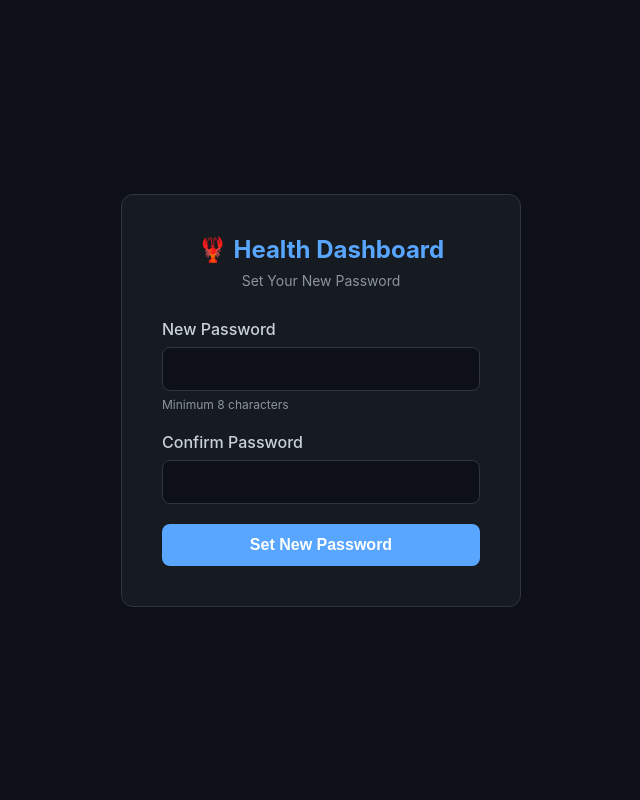
After one commit to ElClawdia/auroran-health-dashboard, a Flask app: template templates/set_password.html in a window 1280 px wide. The commit adds this page. Shown: the whole page, without its empty margins (319-959 px from the left). Run offline with Flask 3, Linux system fonts and the light colour scheme; the template is opened without the code that fills it, so the values that code supplies are empty.

Commit message:
Simplify password reset to email-only verification
- Remove current password requirement from password change
- Send email with link to set new password
- Add set_password.html template for entering new password
- User clicks link, enters new password, done

Co-authored-by: Cursor <cursoragent@cursor.com>

```diff
--- a/app.py
+++ b/app.py
@@ -241,31 +241,14 @@ def account_page():
 @app.route('/account/change-password', methods=['POST'])
 @login_required
 def request_password_change():
-    """Request password change - sends verification email"""
+    """Request password change - sends verification email with link to set new password"""
     user = get_current_user()
-    data = request.get_json() if request.is_json else request.form
 
-    current_password = data.get('current_password')
-    new_password = data.get('new_password')
-
-    if not current_password or not new_password:
-        return jsonify({"error": "Current and new password required"}), 400
-
-    # Verify current password
-    if not authenticate(session['user'], current_password):
-        return jsonify({"error": "Current password is incorrect"}), 400
-
-    if len(new_password) < 8:
-        return jsonify({"error": "New password must be at least 8 characters"}), 400
-
-    # Hash the new password
-    password_hash, salt = hash_password(new_password)
-
-    # Generate reset token
-    token = generate_reset_token(session['user'], password_hash, salt)
+    # Generate reset token (no password yet - user will set it after clicking link)
+    token = generate_reset_token(session['user'])
 
     # Build verification link
-    reset_link = url_for('verify_password_change', token=token, _external=True)
+    reset_link = url_for('set_new_password', token=token, _external=True)
 
     # Send email
     email_sent = send_password_reset_email(
@@ -277,7 +260,7 @@ def request_password_change():
     if email_sent:
         return jsonify({
             "success": True,
-            "message": f"Verification email sent to {user['email']}. Please check your inbox."
+            "message": f"Password reset link sent to {user['email']}. Please check your inbox."
         })
     else:
         return jsonify({
@@ -287,24 +270,57 @@ def request_password_change():
         })
 
 
-@app.route('/verify-password/<token>')
-def verify_password_change(token):
-    """Verify password change from email link"""
+@app.route('/reset-password/<token>', methods=['GET', 'POST'])
+def set_new_password(token):
+    """Show form to set new password after clicking email link"""
+    from email_service import verify_reset_token
+
+    # Verify token is valid (don't consume yet)
+    token_data = verify_reset_token(token)
+
+    if not token_data:
+        return render_template('password_verified.html',
+                             success=False,
+                             message="Invalid or expired password reset link.")
+
+    if request.method == 'GET':
+        # Show the password reset form
+        return render_template('set_password.html', token=token)
+
+    # POST - process new password
+    new_password = request.form.get('new_password')
+    confirm_password = request.form.get('confirm_password')
+
+    if not new_password or not confirm_password:
+        return render_template('set_password.html', token=token,
+                             error="Please fill in both password fields.")
+
+    if new_password != confirm_password:
+        return render_template('set_password.html', token=token,
+                             error="Passwords do not match.")
+
+    if len(new_password) < 8:
+        return render_template('set_password.html', token=token,
+                             error="Password must be at least 8 characters.")
+
+    # Now consume the token
+    from email_service import consume_reset_token
     token_data = consume_reset_token(token)
 
     if not token_data:
         return render_template('password_verified.html',
                              success=False,
-                             message="Invalid or expired verification link.")
+                             message="Invalid or expired password reset link.")
 
-    # Update the user's password
+    # Hash and save the new password
     from auth import load_users, save_users
+    password_hash, salt = hash_password(new_password)
     users = load_users()
     username = token_data['username']
 
     if username in users:
-        users[username]['password_hash'] = token_data['password_hash']
-        users[username]['salt'] = token_data['salt']
+        users[username]['password_hash'] = password_hash
+        users[username]['salt'] = salt
         save_users(users)
 
         return render_template('password_verified.html',
--- /dev/null
+++ b/templates/set_password.html
@@ -0,0 +1,157 @@
+<!DOCTYPE html>
+<html lang="en">
+<head>
+    <meta charset="UTF-8">
+    <meta name="viewport" content="width=device-width, initial-scale=1.0">
+    <title>Set New Password - Health Dashboard</title>
+    <style>
+        :root {
+            --bg: #0d1117;
+            --card-bg: #161b22;
+            --border: #30363d;
+            --text: #c9d1d9;
+            --text-dim: #8b949e;
+            --primary: #58a6ff;
+            --accent: #f0883e;
+            --error: #f85149;
+            --success: #3fb950;
+        }
+
+        * {
+            box-sizing: border-box;
+            margin: 0;
+            padding: 0;
+        }
+
+        body {
+            font-family: -apple-system, BlinkMacSystemFont, 'Segoe UI', Roboto, Oxygen, Ubuntu, sans-serif;
+            background: var(--bg);
+            color: var(--text);
+            min-height: 100vh;
+            display: flex;
+            align-items: center;
+            justify-content: center;
+        }
+
+        .container {
+            background: var(--card-bg);
+            border: 1px solid var(--border);
+            border-radius: 12px;
+            padding: 40px;
+            width: 100%;
+            max-width: 400px;
+            margin: 20px;
+        }
+
+        .logo {
+            text-align: center;
+            margin-bottom: 30px;
+        }
+
+        .logo h1 {
+            font-size: 24px;
+            color: var(--primary);
+            margin-bottom: 8px;
+        }
+
+        .logo p {
+            color: var(--text-dim);
+            font-size: 14px;
+        }
+
+        .form-group {
+            margin-bottom: 20px;
+        }
+
+        .form-group label {
+            display: block;
+            margin-bottom: 8px;
+            color: var(--text);
+            font-weight: 500;
+        }
+
+        .form-group input {
+            width: 100%;
+            padding: 12px 16px;
+            background: var(--bg);
+            border: 1px solid var(--border);
+            border-radius: 8px;
+            color: var(--text);
+            font-size: 16px;
+            transition: border-color 0.2s;
+        }
+
+        .form-group input:focus {
+            outline: none;
+            border-color: var(--primary);
+        }
+
+        .btn {
+            width: 100%;
+            padding: 12px 24px;
+            background: var(--primary);
+            color: white;
+            border: none;
+            border-radius: 8px;
+            font-size: 16px;
+            font-weight: 600;
+            cursor: pointer;
+            transition: opacity 0.2s;
+        }
+
+        .btn:hover {
+            opacity: 0.9;
+        }
+
+        .btn:disabled {
+            opacity: 0.5;
+            cursor: not-allowed;
+        }
+
+        .error-message {
+            background: rgba(248, 81, 73, 0.1);
+            border: 1px solid var(--error);
+            color: var(--error);
+            padding: 12px;
+            border-radius: 8px;
+            margin-bottom: 20px;
+            font-size: 14px;
+        }
+
+        .hint {
+            color: var(--text-dim);
+            font-size: 12px;
+            margin-top: 6px;
+        }
+    </style>
+</head>
+<body>
+    <div class="container">
+        <div class="logo">
+            <h1>🦞 Health Dashboard</h1>
+            <p>Set Your New Password</p>
+        </div>
+
+        {% if error %}
+        <div class="error-message">{{ error }}</div>
+        {% endif %}
+
+        <form method="POST">
+            <div class="form-group">
+                <label for="new_password">New Password</label>
+                <input type="password" id="new_password" name="new_password" required
+                       autocomplete="new-password" minlength="8">
+                <div class="hint">Minimum 8 characters</div>
+            </div>
+
+            <div class="form-group">
+                <label for="confirm_password">Confirm Password</label>
+                <input type="password" id="confirm_password" name="confirm_password" required
+                       autocomplete="new-password" minlength="8">
+            </div>
+
+            <button type="submit" class="btn">Set New Password</button>
+        </form>
+    </div>
+</body>
+</html>
```
Also changed, not shown: email_service.py (+3 -7 lines), templates/account.html (+8 -37 lines).
